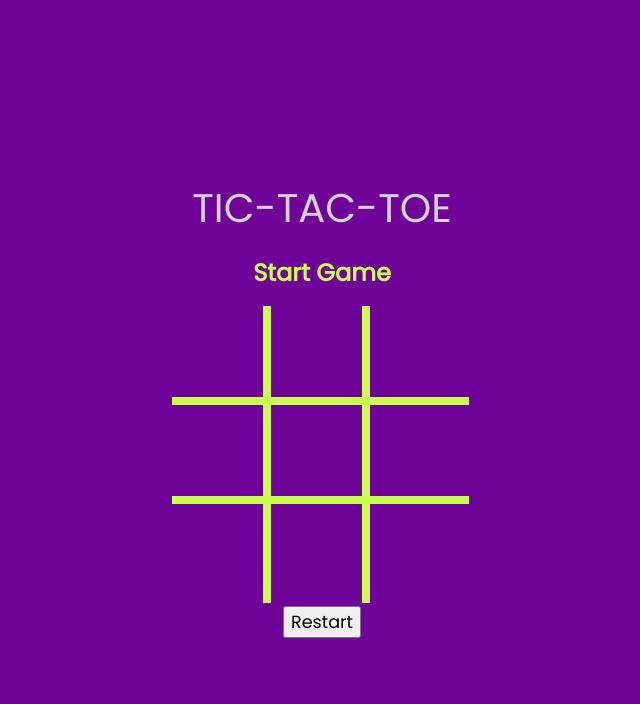
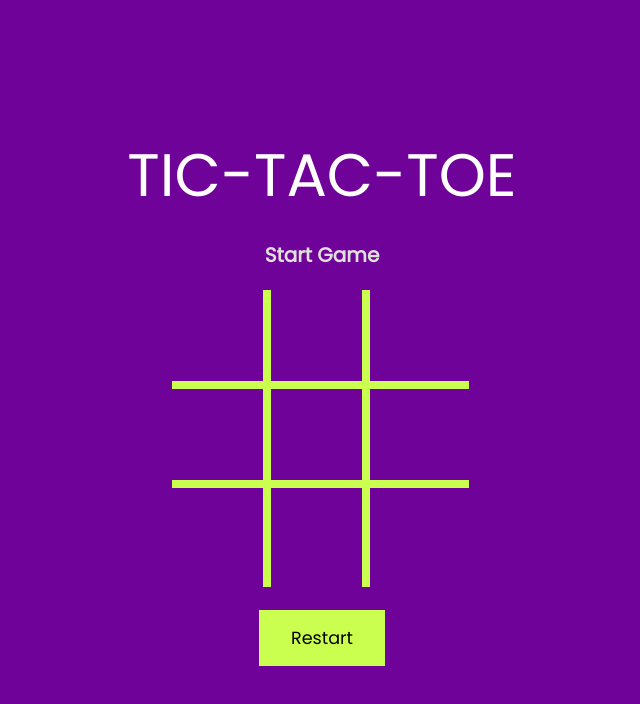
Before and after one commit to jhuang15/tic-tac-toe, a plain HTML site: page index.html in a window 1280 px wide. Shown: the whole page, without its empty margins (318-958 px from the left). Drawn offline with Linux system fonts and the light colour scheme.

Commit message:
update colors

```diff
--- a/main.css
+++ b/main.css
@@ -10,21 +10,34 @@ body{
     flex-direction: column;
     justify-content: center;
     align-items: center;
-    color: #CAFF4F;
+    color: #E0DFDA;
 }
 header{
-    color: lightgray;
-    font-size: 5vmin;
+    color: white;
+    font-size: 60px;
 
 }
 h1 {
-    font-size: 3vmin;
+    font-size: 20px;
+    margin: 20px;
 
 }
 button {
     font-family: 'Poppins', sans-serif;
     font-size: 2.2vmin;
     cursor: pointer;
+    background-color: #CAFF4F;
+    border: none;
+    margin: 20px;
+    padding: 15px 32px;
+    text-align: center;
+    text-decoration: none;
+     display: inline-block;
+
+}
+button:hover {
+    background-color: #677A35;
+    color: white;
 
 }
 
```
